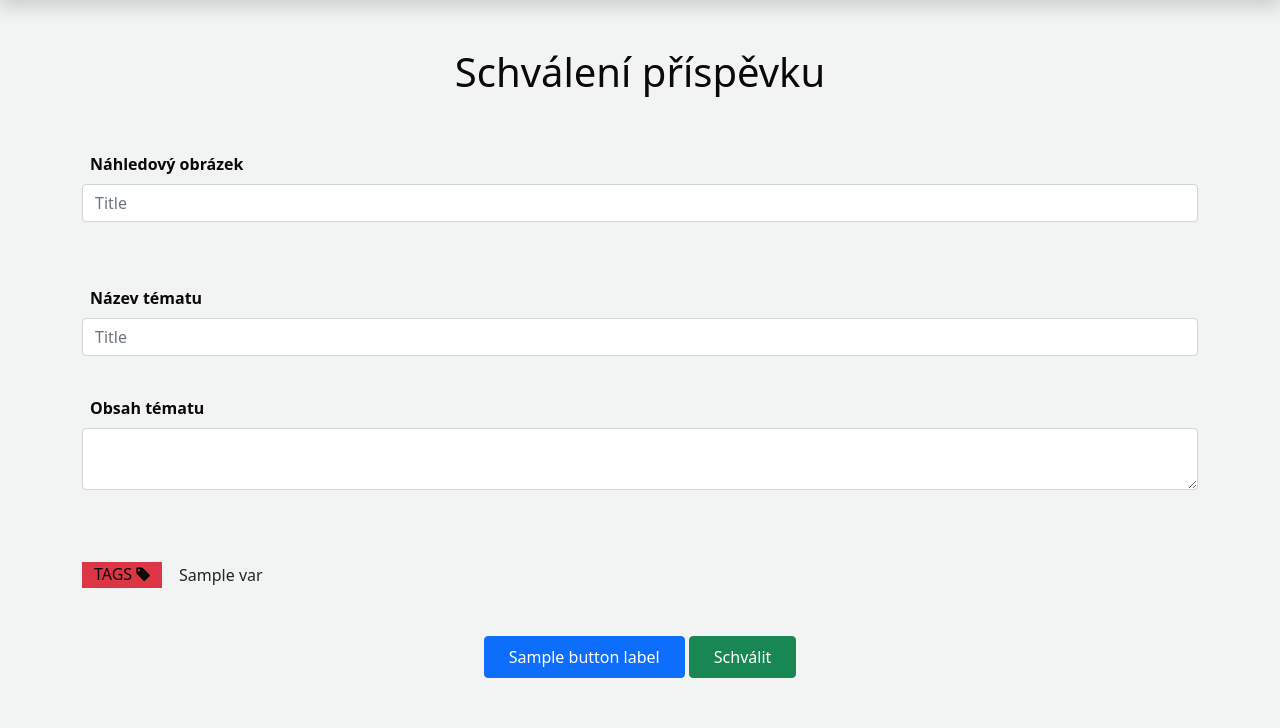
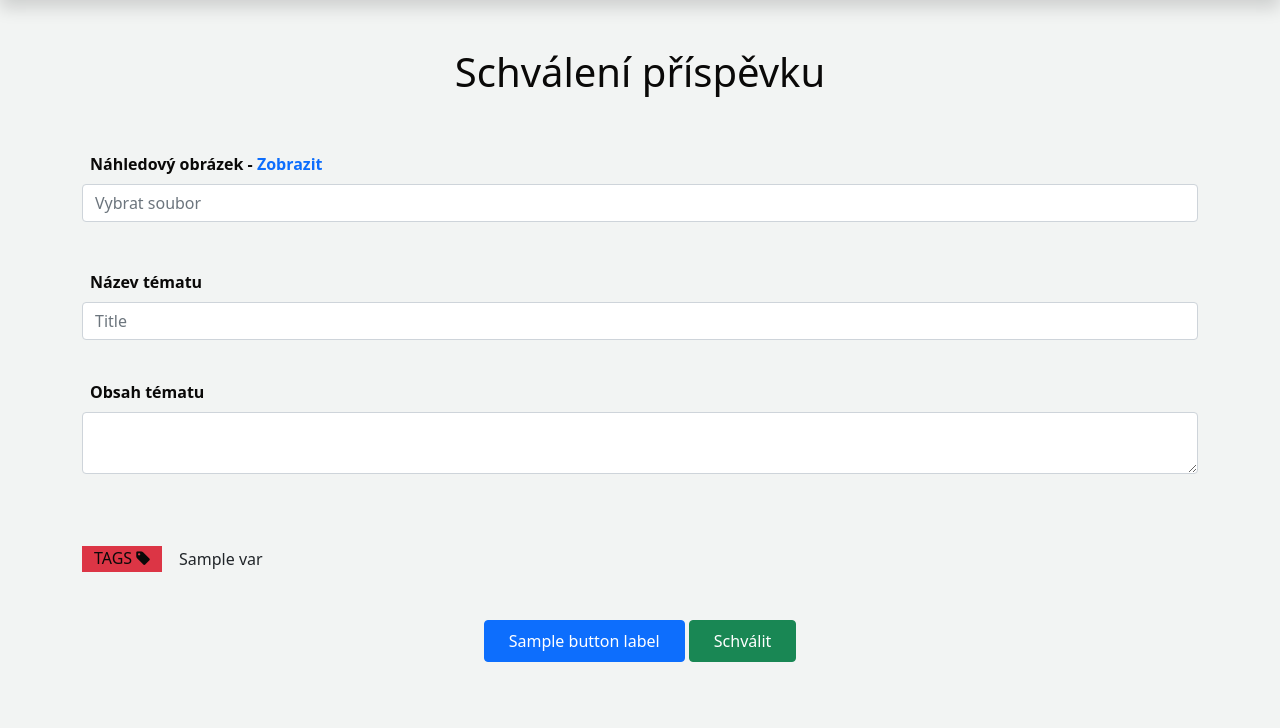
Before and after one commit to Michael86868/BLOG-Symfony, a Symfony app: template templates/approval/approval.html.twig in a window 1280 px wide. Shown: the part 82-810 px from the top of the page. After the commit the page ends 744 px from the top, so only its background shows below. Run offline with Twig, Linux system fonts and the light colour scheme; the template is opened without the code that fills it: most values are stand-ins (such as "Sample title", 1, 10 or a date in 2020); grey boxes marked "Sample" are stand-in pictures; form fields are guessed from the names that the template uses; some libraries are stand-ins or nearby versions.

Commit message:
Fixed approval post

```diff
--- a/templates/approval/approval.html.twig
+++ b/templates/approval/approval.html.twig
@@ -3,13 +3,26 @@
 {% block title %}Edit Post{% endblock %}
 
 {% block body %}
+    <div class="modal fade" id="exampleModal" tabindex="-1" aria-labelledby="exampleModalLabel" aria-hidden="true">
+        <div class="modal-dialog" style="max-width: 100%; max-width: 800px; background-color: transparent;">
+            <div class="modal-body py-0">
+                <img src="{{ asset('/upload/images/'~post.image) }}" alt="Image" class="mx-auto d-block img-fluid">
+            </div>
+        </div>
+    </div>
     <section class="container mt-5">
         <div class="row">
             <div class="col-xl-12">
                 <h1 class="text-center">Schválení příspěvku</h1>
             </div>
             {{ form_start(form) }}
-            {{ form_row(form.image, {'attr': {'class': 'form-control','placeholder': 'Title'}, 'label': 'Náhledový obrázek', 'label_attr':{'class': 'mt-5 m-2 fw-bolder'}}) }}
+            {{ form_label(form.image, 'Náhledový obrázek -', {'label_attr':{'class': 'mt-5 m-2 me-0 fw-bolder'}}) }}
+            <div class="d-inline">
+                <a class="text-decoration-none fw-bold" style="cursor: pointer;" data-bs-toggle="modal" data-bs-target="#exampleModal">
+                    Zobrazit
+                </a>
+            </div>
+            {{ form_widget(form.image, {'attr': {'class': 'form-control','placeholder': 'Vybrat soubor'} }) }}
             {{ form_row(form.title, {'attr': {'class': 'form-control','placeholder': 'Title'}, 'label': 'Název tématu', 'label_attr':{'class': 'mt-5 m-2 fw-bolder'}}) }}
             {{ form_row(form.content, {'attr': {'id': 'content'}, 'label': 'Obsah tématu', 'label_attr':{'class': 'mt-4 m-2 fw-bolder'}}) }}
 
```
